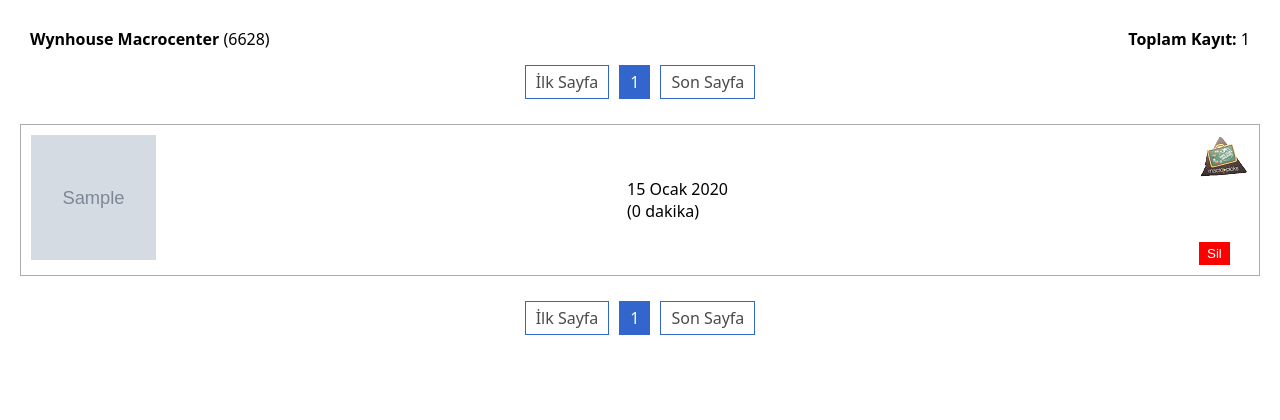
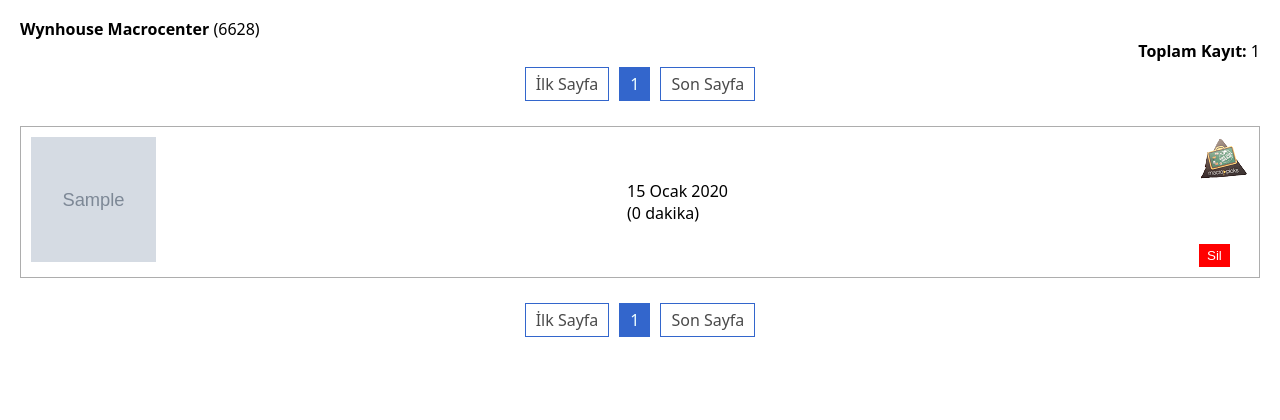
Before and after one commit to logistus/macro_tett, a Django app: page / in a window 1280 px wide. Shown: the part 62-482 px from the top of the page. Run offline with Django 4.2, Linux system fonts and the light colour scheme; tables that the repository leaves empty hold one stand-in row (values such as "Sample post"); grey boxes marked "Sample" are stand-in pictures.

Commit message:
latest updates

```diff
--- a/static/css/style.css
+++ b/static/css/style.css
@@ -142,8 +142,10 @@ nav>ul>li>a {
   height: 15px;
 }
 
-.info {
-  display: flex;
-  justify-content: space-between;
-  padding: 10px;
+.align-left {
+  text-align: left;
 }
+
+.align-right {
+  text-align: right;
+}
--- a/templates/products/product_list.html
+++ b/templates/products/product_list.html
@@ -3,10 +3,8 @@
 
 {% block content %}
 {% if products %}
-<div class="info">
-  <div><strong>Wynhouse Macrocenter</strong> (6628)</div>
-  <div><strong>Toplam Kayıt: </strong> {{ products.count }}</div>
-</div>
+<div><strong>Wynhouse Macrocenter</strong> (6628)</div>
+<div class="align-right"><strong>Toplam Kayıt: </strong> {{ products.count }}</div>
 <div class="pagination">
   <a href="?page=1" class="page">İlk Sayfa</a>
   {% for i in page_obj.paginator.page_range %}
```
